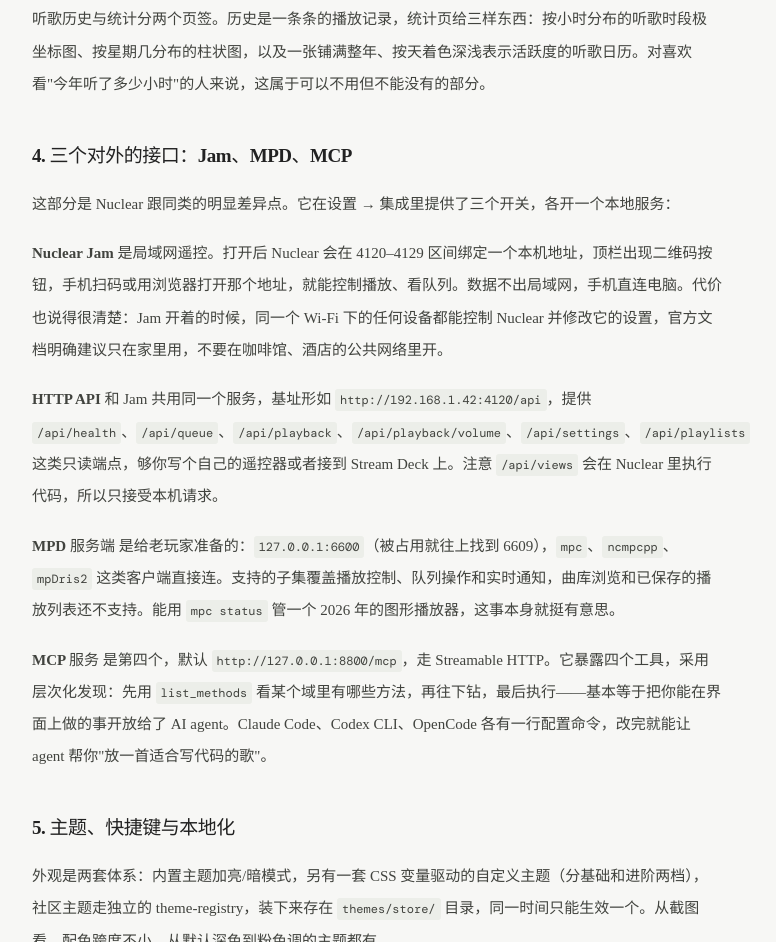
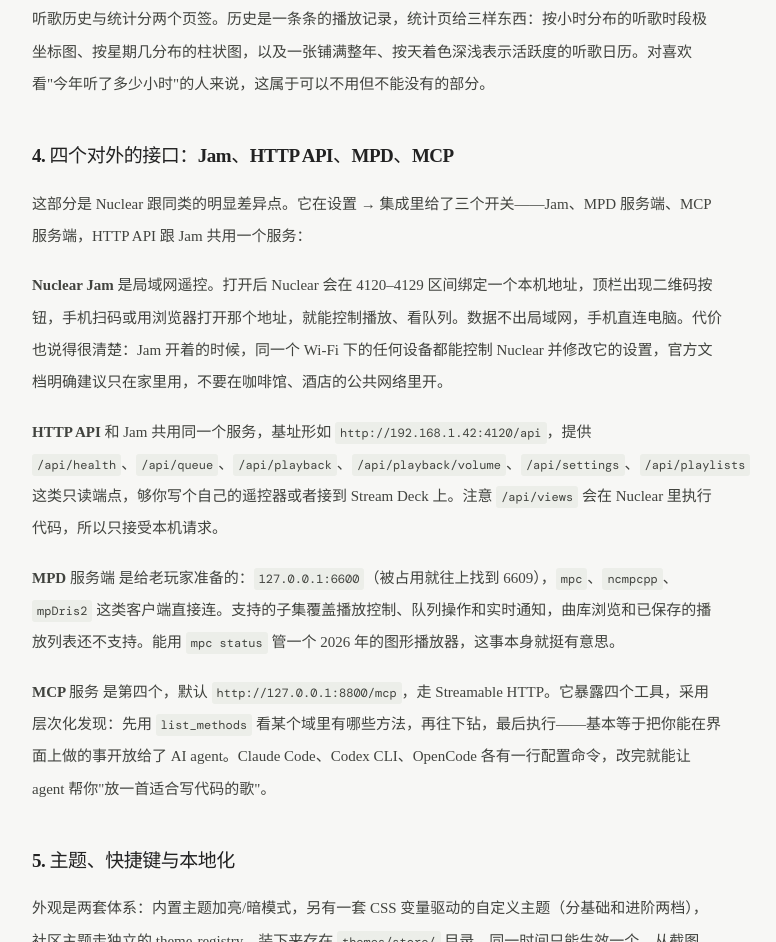
Before and after one commit to AIesse/GitBoy, an Astro site: page /posts/nuclear-streaming-music-player-review in a window 1280 px wide. Shown: the part 4282-5224 px from the top of the page, without its empty margins (263-1039 px from the left). Built offline with nearby package versions, Linux system fonts and the light colour scheme; Astro itself is replaced by a stand-in of ours.

Commit message:
blog: Nuclear：不内置曲库的开源音乐播放器，歌从插件里来

```diff
--- a/src/content/blog/nuclear-streaming-music-player-review.md
+++ b/src/content/blog/nuclear-streaming-music-player-review.md
@@ -1,7 +1,7 @@
 ---
 title: "Nuclear：不内置曲库的开源音乐播放器，歌从插件里来"
 description: "Nuclear 是用 Tauri 构建的跨平台开源音乐播放器，自身不带曲库，搜索与音频流全部由插件提供，另有流校验、局域网遥控、MPD 与 MCP 接口，AGPL-3.0 免费。"
-pubDate: 2026-11-24T16:08:37+08:00
+pubDate: 2026-11-24T16:10:33+08:00
 tags: [开源软件, 影音, 效率工具, macOS]
 ---
 
@@ -55,9 +55,9 @@ tags: [开源软件, 影音, 效率工具, macOS]
 
 **听歌历史与统计**分两个页签。历史是一条条的播放记录，统计页给三样东西：按小时分布的听歌时段极坐标图、按星期几分布的柱状图，以及一张铺满整年、按天着色深浅表示活跃度的听歌日历。对喜欢看"今年听了多少小时"的人来说，这属于可以不用但不能没有的部分。
 
-### 4. 三个对外的接口：Jam、MPD、MCP
+### 4. 四个对外的接口：Jam、HTTP API、MPD、MCP
 
-这部分是 Nuclear 跟同类的明显差异点。它在设置 → 集成里提供了三个开关，各开一个本地服务：
+这部分是 Nuclear 跟同类的明显差异点。它在设置 → 集成里给了三个开关——Jam、MPD 服务端、MCP 服务端，HTTP API 跟 Jam 共用一个服务：
 
 **Nuclear Jam** 是局域网遥控。打开后 Nuclear 会在 4120–4129 区间绑定一个本机地址，顶栏出现二维码按钮，手机扫码或用浏览器打开那个地址，就能控制播放、看队列。数据不出局域网，手机直连电脑。代价也说得很清楚：Jam 开着的时候，同一个 Wi-Fi 下的任何设备都能控制 Nuclear 并修改它的设置，官方文档明确建议只在家里用，不要在咖啡馆、酒店的公共网络里开。
 
```
